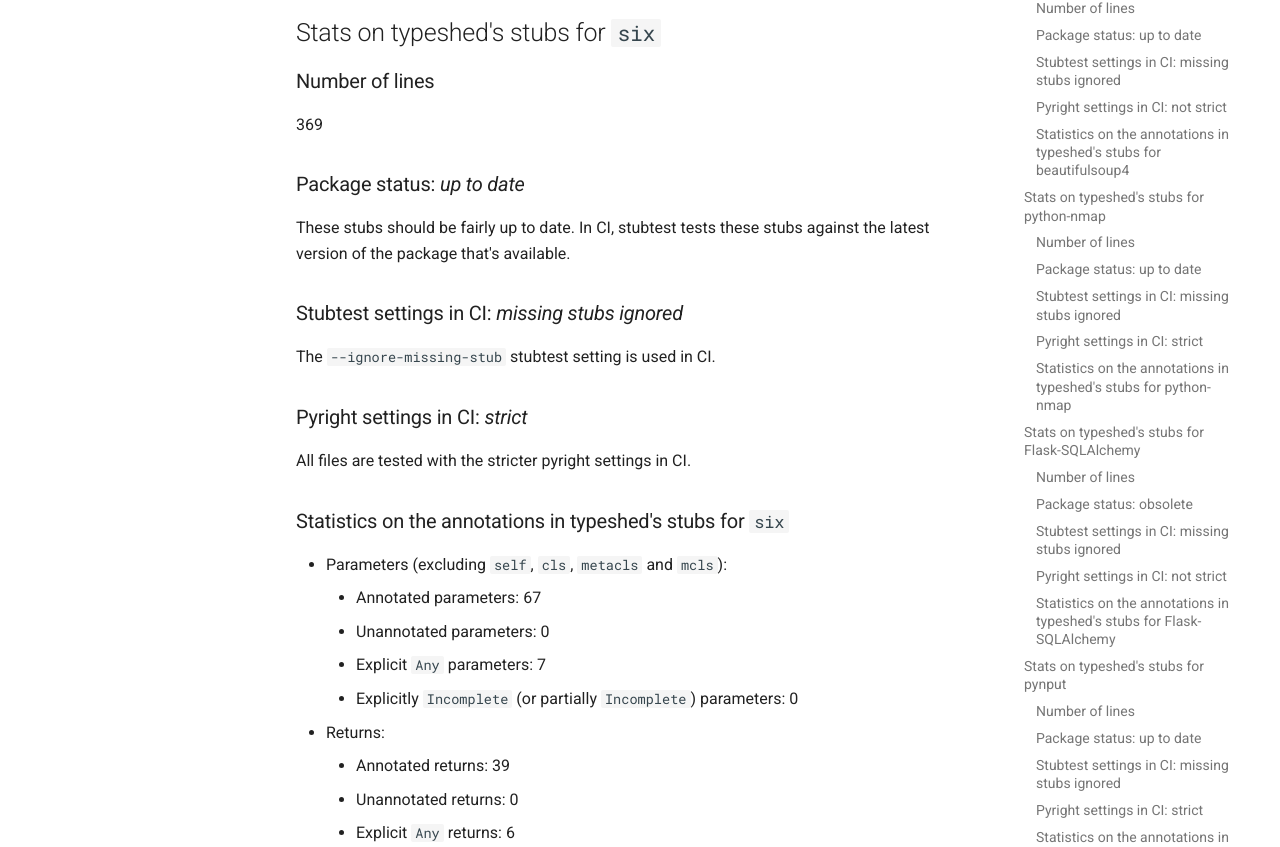
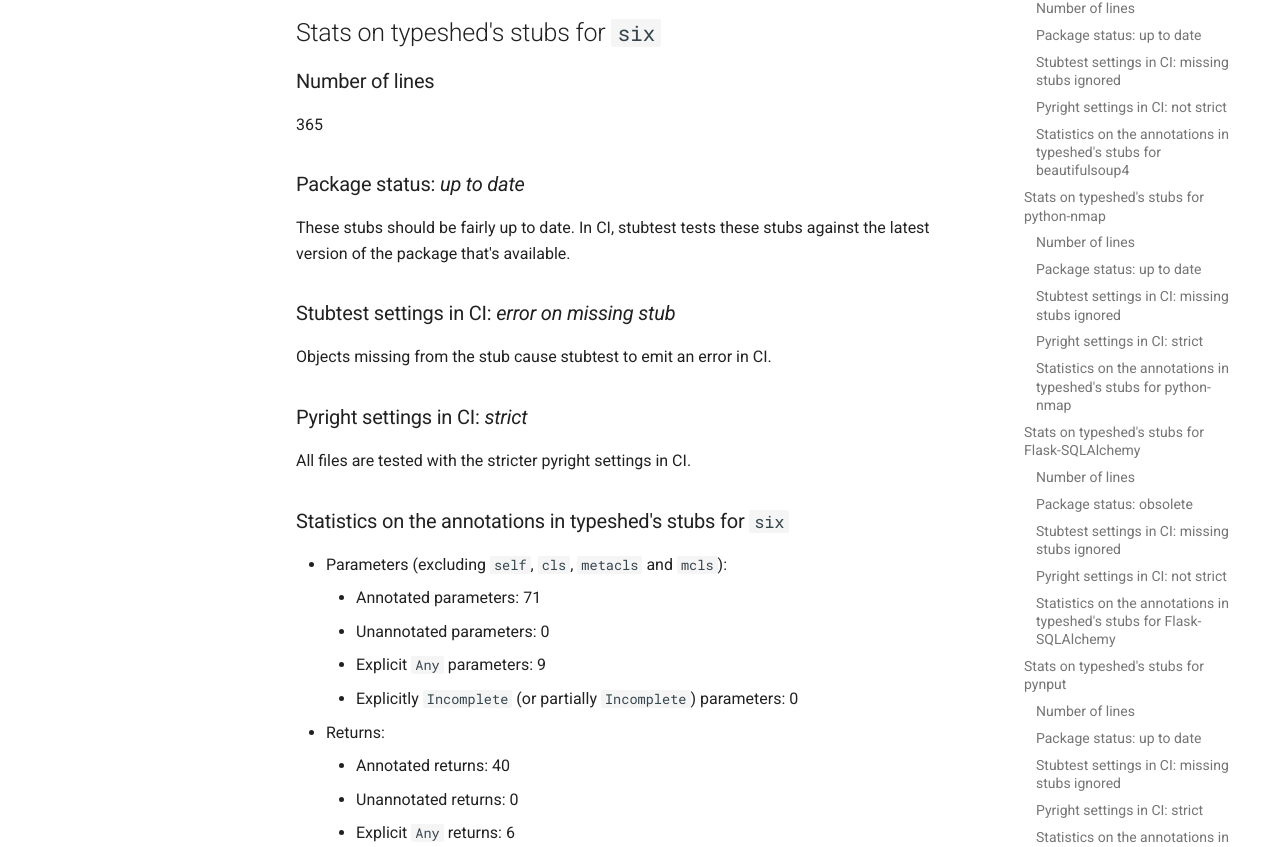
Before and after one commit to AlexWaygood/typeshed-stats, an MkDocs documentation site: the page built from stats_website/stats.md, in a window 1280 px wide and 1400 px high, scrolled down 7599 px. Shown: the part 145-992 px from the top of the window. Built offline with MkDocs 1.6.1 and Material for MkDocs 9.7.7, drawn with Linux system fonts in a browser that asks for light colours; some of the changed text lies outside the part shown.

```diff
--- a/stats_website/stats.md
+++ b/stats_website/stats.md
@@ -228,25 +228,25 @@ All files are tested with the stricter pyright settings in CI.
 ## Stats on typeshed's stubs for `six`
 
 ### Number of lines
-369
-
-### Package status: *up to date*
-These stubs should be fairly up to date. In CI, stubtest tests these stubs against the latest version of the package that's available.
-
-### Stubtest settings in CI: *missing stubs ignored*
-The `--ignore-missing-stub` stubtest setting is used in CI.
+365
+
+### Package status: *up to date*
+These stubs should be fairly up to date. In CI, stubtest tests these stubs against the latest version of the package that's available.
+
+### Stubtest settings in CI: *error on missing stub*
+Objects missing from the stub cause stubtest to emit an error in CI.
 
 ### Pyright settings in CI: *strict*
 All files are tested with the stricter pyright settings in CI.
 
 ### Statistics on the annotations in typeshed's stubs for `six`
 - Parameters (excluding `self`, `cls`, `metacls` and `mcls`):
-    - Annotated parameters: 67
-    - Unannotated parameters: 0
-    - Explicit `Any` parameters: 7
-    - Explicitly `Incomplete` (or partially `Incomplete`) parameters: 0
-- Returns:
-    - Annotated returns: 39
+    - Annotated parameters: 71
+    - Unannotated parameters: 0
+    - Explicit `Any` parameters: 9
+    - Explicitly `Incomplete` (or partially `Incomplete`) parameters: 0
+- Returns:
+    - Annotated returns: 40
     - Unannotated returns: 0
     - Explicit `Any` returns: 6
     - Explicitly `Incomplete` (or partially `Incomplete`) returns: 0
@@ -964,13 +964,13 @@ All files are excluded from the stricter pyright settings in CI.
 ## Stats on typeshed's stubs for `python-slugify`
 
 ### Number of lines
-30
-
-### Package status: *up to date*
-These stubs should be fairly up to date. In CI, stubtest tests these stubs against the latest version of the package that's available.
-
-### Stubtest settings in CI: *missing stubs ignored*
-The `--ignore-missing-stub` stubtest setting is used in CI.
+38
+
+### Package status: *up to date*
+These stubs should be fairly up to date. In CI, stubtest tests these stubs against the latest version of the package that's available.
+
+### Stubtest settings in CI: *error on missing stub*
+Objects missing from the stub cause stubtest to emit an error in CI.
 
 ### Pyright settings in CI: *strict*
 All files are tested with the stricter pyright settings in CI.
```
Also changed, not shown: other parts of stats_website/stats.md (+2 -2 lines), examples/example.md (+21 -21 lines), 3 other files.
